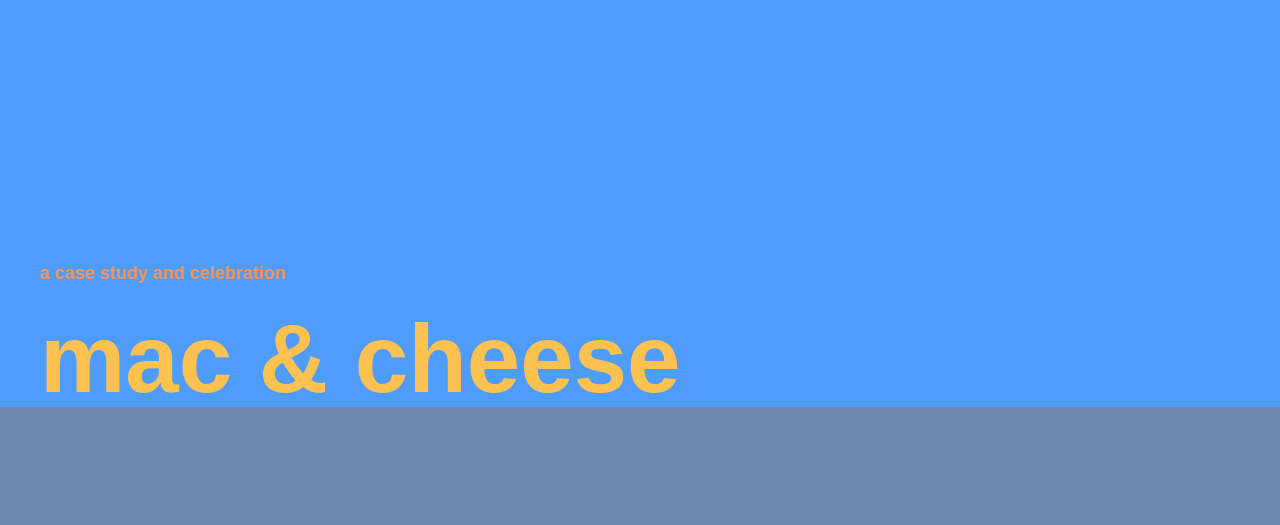
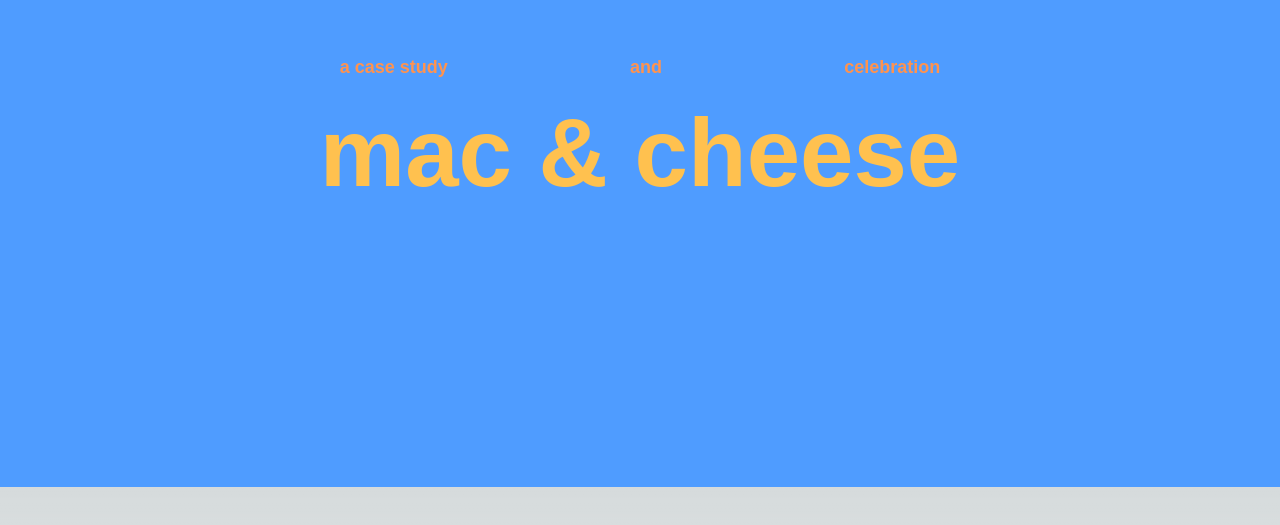
Before and after one commit to mailelucks/mac-n-cheez, a Next.js app: page / in a window 1280 px wide. Shown: the part 233-758 px from the top of the page. Built offline with nearby package versions, Linux system fonts and the light colour scheme; a web font is replaced by a local one.

Commit message:
hero component

```diff
--- a/src/app/page.tsx
+++ b/src/app/page.tsx
@@ -1,12 +1,5 @@
+import { Hero } from '@/components';
+
 export default function Home() {
-  return (
-    <main className="flex min-h-screen w-full flex-col items-start justify-start bg-stormy">
-      <div className="flex h-[80vh] w-full px-10 flex-col items-start justify-end bg-peacock">
-        <span className="font-sans font-bold text-lg text-orangejulius mb-6">
-          a case study and celebration
-        </span>
-        <h1 className="font-black text-8xl text-cheddar">mac &amp; cheese</h1>
-      </div>
-    </main>
-  );
+  return <Hero />;
 }
--- /dev/null
+++ b/src/components/Hero/index.tsx
@@ -0,0 +1,21 @@
+const Hero = () => {
+  return (
+    <div className="flex h-[90vh] w-full px-10 flex-col items-center justify-center bg-peacock">
+      <div className="flex flex-col items-center justify-center">
+        <div className="flex w-full px-5 items-start justify-between">
+          <span className="font-sans font-bold text-lg text-orangejulius mb-6">
+            a case study
+          </span>
+          <span className="font-sans font-bold text-lg text-orangejulius mb-6">
+            and
+          </span>
+          <span className="font-sans font-bold text-lg text-orangejulius mb-6">
+            celebration
+          </span>
+        </div>
+        <h1 className="font-black text-8xl text-cheddar">mac &amp; cheese</h1>
+      </div>
+    </div>
+  );
+};
+export default Hero;
--- a/src/components/index.ts
+++ b/src/components/index.ts
@@ -0,0 +1 @@
+export { default as Hero } from './Hero';
```
